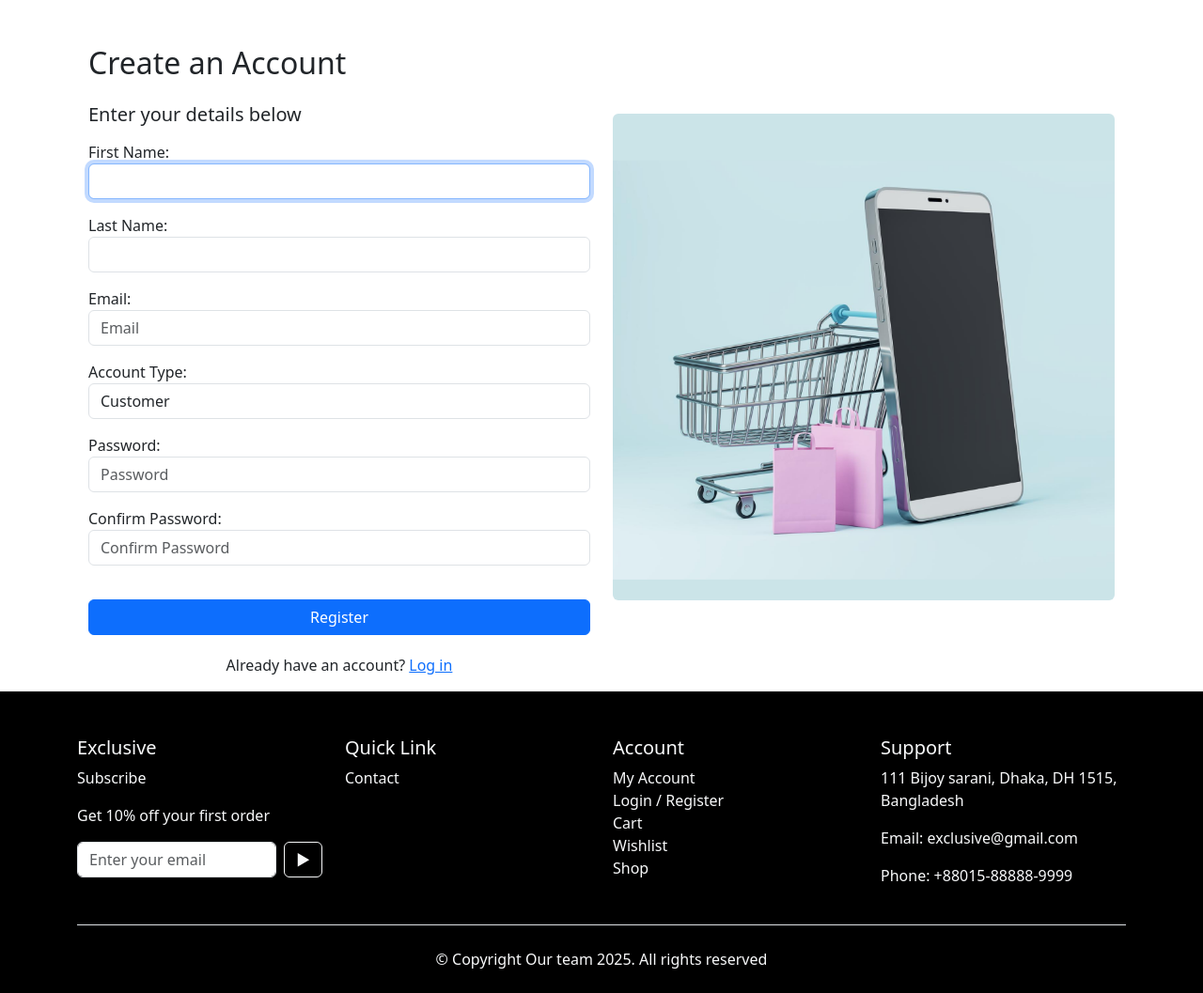
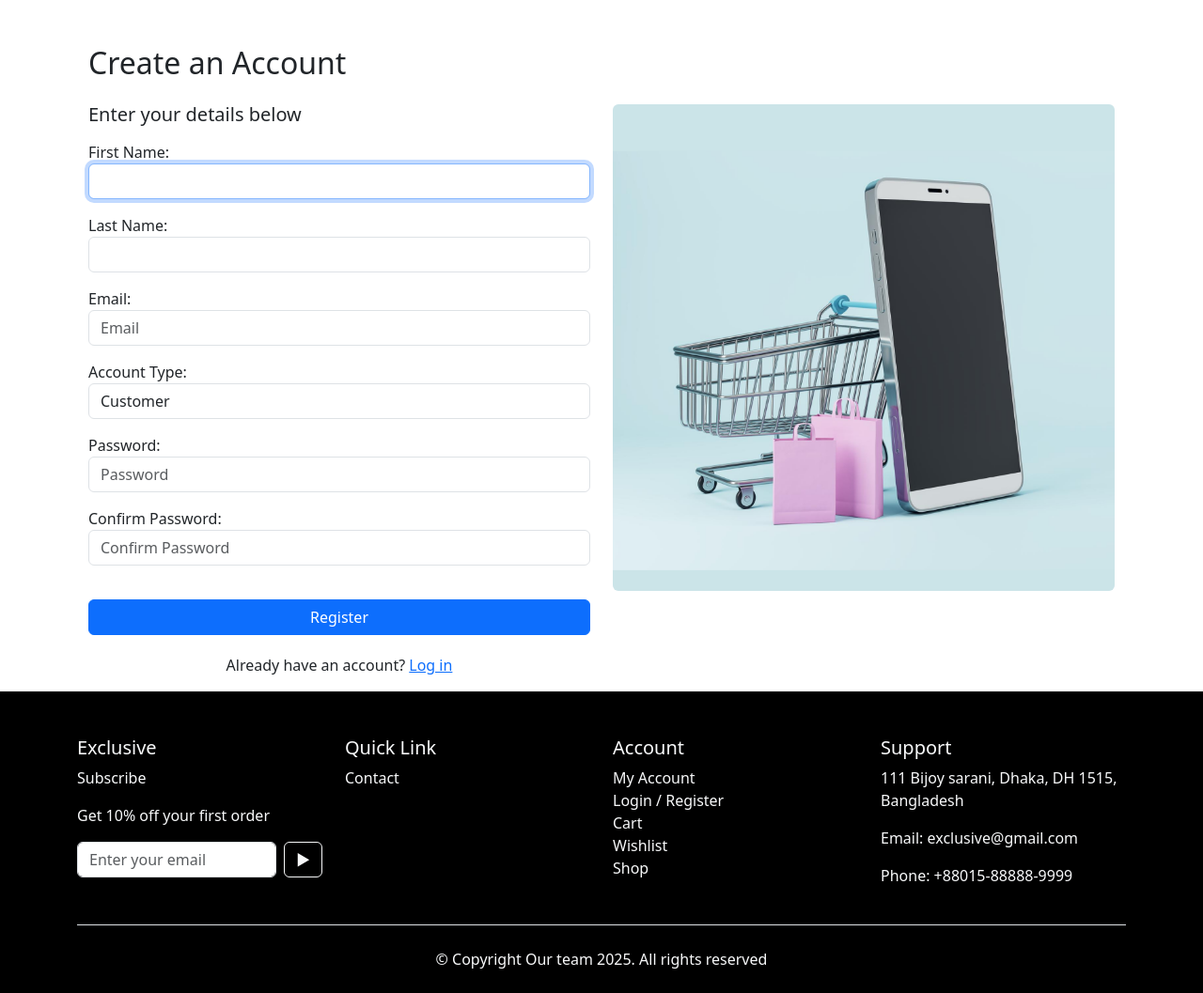
Before and after one commit to Hazem-Ahmed-Salem/iti_graduation_project, a Django app: page /user/register/ in a window 1280 px wide. Shown: the part 63-1120 px from the top of the page at 94% size. Run offline with Django 5.2, Linux system fonts and the light colour scheme.

Commit message:
fixed the styling of login and register pages

```diff
--- a/src/templates/user/Login.html
+++ b/src/templates/user/Login.html
@@ -32,7 +32,7 @@
             </div>
         </div>
         <div class="col-md-6 d-flex align-items-center justify-content-center">
-            <img src="{% static 'imgs/Side Image register.png' %}" alt="Register" class="img-fluid rounded ">
+            <img src="{% static 'imgs/Side Image register.png' %}" alt="Register" class="img-fluid rounded" style="margin-bottom: 20px;">
         </div>
     </div>
 </div>
--- a/src/templates/user/Register.html
+++ b/src/templates/user/Register.html
@@ -33,7 +33,7 @@
             </div>
         </div>
         <div class="col-md-6 d-flex align-items-center justify-content-center">
-            <img src="{% static 'imgs/Side Image register.png' %}" alt="Register" class="img-fluid rounded ">
+            <img src="{% static 'imgs/Side Image register.png' %}" alt="Register" class="img-fluid rounded" style="margin-bottom: 20px;">
         </div>
     </div>
 </div>
```
